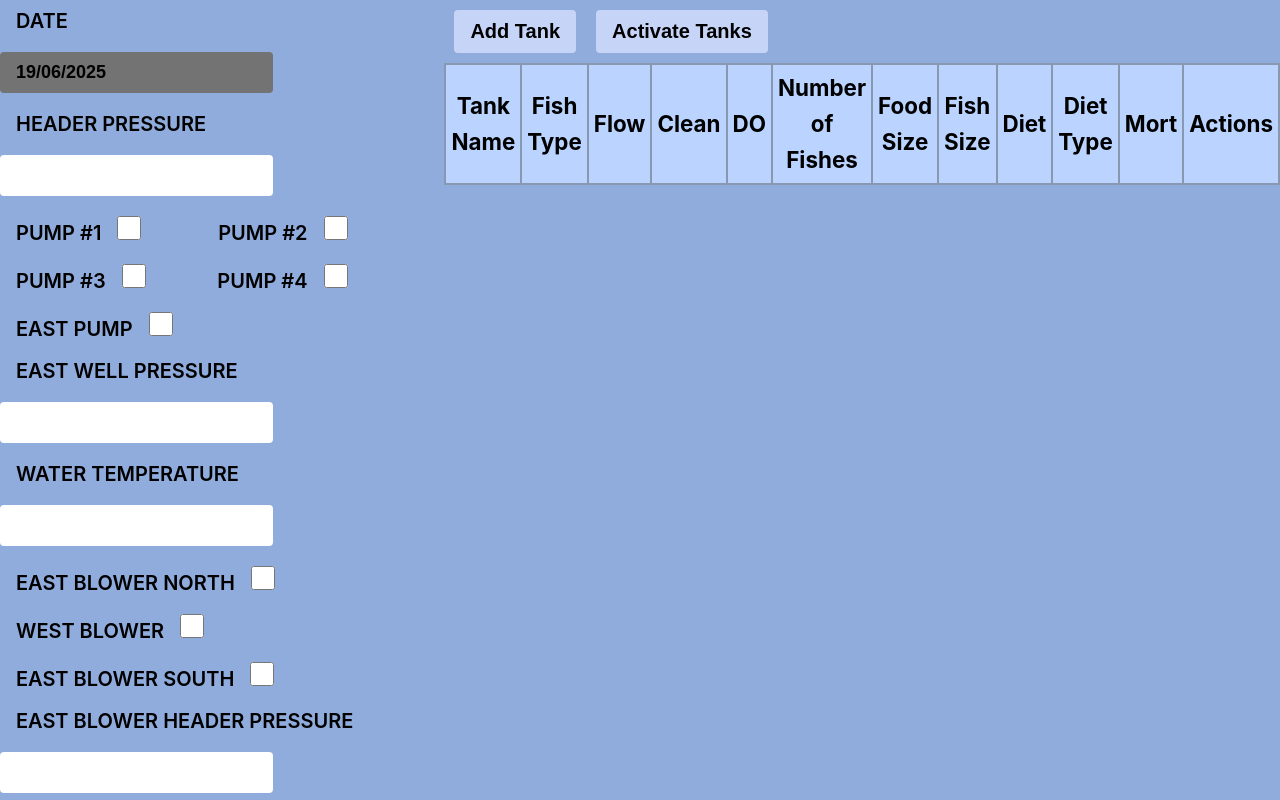
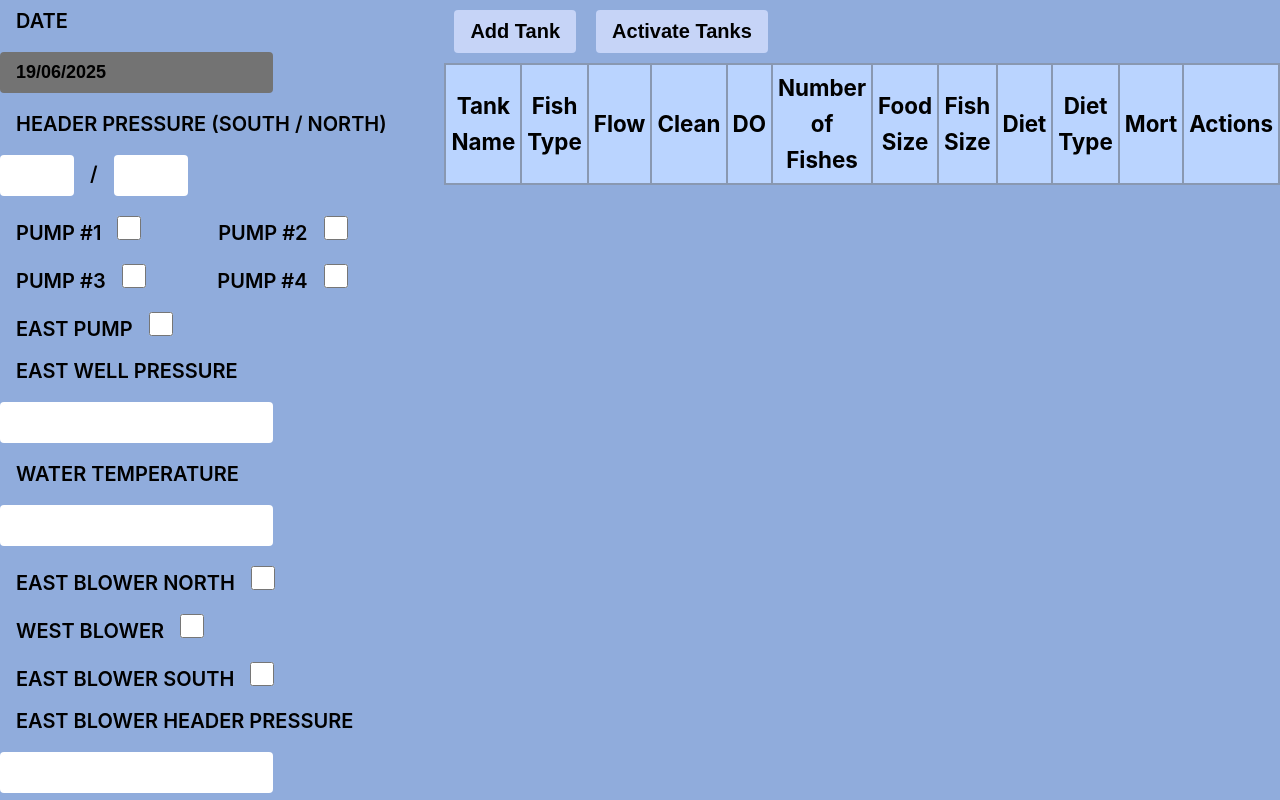
Before and after one commit to Lambton-Digital-Transformation-Lab/blue-water-anglers, a React (Vite) app in the folder src/renderer/: page /#/addRecords/1 in a window 1280 px wide. Shown: the top 800 px of the page. Built offline with nearby package versions, Linux system fonts and the light colour scheme.

Commit message:
Update 2 - Changing Flow and Clean to Yes or No labels, Splitting Header Pressure to North and South

```diff
--- a/src/renderer/src/assets/main.css
+++ b/src/renderer/src/assets/main.css
@@ -43,15 +43,15 @@ body {
   width: 30%;
 }
 
-.header-logo-container > img,
-.header-logo-container > h1 {
+.header-logo-container>img,
+.header-logo-container>h1 {
   padding: 20px;
   font-weight: bold;
   font-size: 2rem;
   color: var(--ba-text-white);
 }
 
-.header-logo-container > h1 {
+.header-logo-container>h1 {
   width: 30%;
 }
 
@@ -150,6 +150,25 @@ tr:hover {
   background-color: var(--ba-button-red);
 }
 
+.form__input {
+  padding: 10px;
+  border: none;
+  border-radius: 4px;
+  font-weight: 600;
+  margin: 10px 0;
+  font-size: 18px;
+  background-color: var(--ba-button-white);
+  color: var(--ba-text-black);
+}
+
+.form__label {
+  display: inline-block;
+  padding: 5px 16px;
+  font-weight: 600;
+  font-size: 20px;
+  color: var(--ba-text-black);
+}
+
 .add-record-container {
   display: flex;
   /* margin: 20px; */
@@ -206,12 +225,16 @@ td {
 }
 
 .chart-container {
-  width: 100%; /* full width */
-  overflow-x: auto; /* horizontal scroll if needed */
+  width: 100%;
+  /* full width */
+  overflow-x: auto;
+  /* horizontal scroll if needed */
   /* optional: fixed height or min-height */
   height: 450px;
-  border: 1px solid #ccc; /* just to visualize */
+  border: 1px solid #ccc;
+  /* just to visualize */
 }
+
 .scroll-container {
   width: 100%;
   overflow-x: auto;
@@ -261,6 +284,7 @@ td {
   tr {
     font-size: 0.9rem;
   }
+
   .footer .pagination {
     margin-left: 40%;
   }
@@ -286,10 +310,12 @@ td {
   .form__tank-block {
     display: flex;
   }
+
   .tank-form label {
     font-size: 12px;
     margin: 2px;
   }
+
   .tank-form input {
     width: 100px;
   }
@@ -297,6 +323,7 @@ td {
   .tank_table th {
     font-size: 0.8em;
   }
+
   .form__pumps-block {
     width: 100%;
   }
@@ -306,9 +333,11 @@ td {
     margin: 0;
     padding: 0;
   }
+
   .form-field-container label {
     font-size: 12px;
   }
+
   .form-field-container input {
     height: 14px;
     justify-self: end;
@@ -321,9 +350,7 @@ td {
 }
 
 /* SMALL SCREENS */
-@media (max-width: 620px) {
-}
+@media (max-width: 620px) {}
 
 /* MOBILE SMALL SCREENS */
-@media (max-width: 350px) {
-}
+@media (max-width: 350px) {}
--- a/src/renderer/src/components/pages/AddRecords.jsx
+++ b/src/renderer/src/components/pages/AddRecords.jsx
@@ -3,7 +3,7 @@ import { FormField } from '../molecules'
 import { TankTable } from '../organisms/TankTable/TankTable'
 import { TankForm } from './AddTanks'
 import { useNavigate, useParams, useLocation } from 'react-router-dom'
-import { Button } from '../atoms'
+import { Button, Input, Labels } from '../atoms'
 
 export const AddRecords = () => {
   const navigate = useNavigate()
@@ -18,6 +18,8 @@ export const AddRecords = () => {
 
   const [formData, setFormData] = useState({
     header_pressure_in: '',
+    header_pressure_in_south: '',
+    header_pressure_in_north: '',
     pump_1_active: false,
     pump_2_active: false,
     pump_3_active: false,
@@ -50,6 +52,16 @@ export const AddRecords = () => {
       const fetchData = async () => {
         const data = await window.electron.api.getRecordById(id)
         if (data) {
+          let pressures =
+            data.header_pressure_in && data.header_pressure_in !== ''
+              ? data.header_pressure_in.split('/')
+              : []
+          let header_pressure_in_south = pressures[0] ? parseInt(pressures[0].trim()) : ''
+          let header_pressure_in_north = pressures[1] ? parseInt(pressures[1].trim()) : ''
+
+          data.header_pressure_in_south = header_pressure_in_south
+          data.header_pressure_in_north = header_pressure_in_north
+
           setFormData(data)
           setTanks(data.tank_snapshots)
         }
@@ -103,6 +115,7 @@ export const AddRecords = () => {
   }
 
   const handleSubmit = async () => {
+    formData.header_pressure_in = `${formData.header_pressure_in_south} / ${formData.header_pressure_in_north}`
     formData.tank_snapshots = tanks
     const payload = {
       plant_reading: normalizeValues(formData),
@@ -139,12 +152,31 @@ export const AddRecords = () => {
           <div className="add-records-container">
             <FormField label="DATE" name="date" value={today} disabled />
 
-            <FormField
-              label="HEADER PRESSURE"
-              name="header_pressure_in"
-              value={formData.header_pressure_in}
-              onChange={handleChange}
-            />
+            <div className="form-field-container">
+              <label htmlFor={'header_pressure_in_south'} className="form__label">
+                HEADER PRESSURE (SOUTH / NORTH)
+              </label>
+              <input
+                className="form__input"
+                maxLength={'4'}
+                size={'3'}
+                name="header_pressure_in_south"
+                value={formData.header_pressure_in_south}
+                onChange={handleChange}
+              />
+              <label htmlFor={'header_pressure_in_north'} className="form__label">
+                {' '}
+                /{' '}
+              </label>
+              <input
+                className="form__input"
+                name="header_pressure_in_north"
+                maxLength={'4'}
+                size={'3'}
+                value={formData.header_pressure_in_north}
+                onChange={handleChange}
+              />
+            </div>
 
             <div className="form__pumps-block">
               <FormField
@@ -189,12 +221,14 @@ export const AddRecords = () => {
               name="east_well_pressure"
               value={formData.east_well_pressure}
               onChange={handleChange}
+              type='number'
             />
             <FormField
               label="WATER TEMPERATURE"
               name="water_temperature"
               value={formData.water_temperature}
               onChange={handleChange}
+              type='number'
             />
 
             <div className="form__blowers-block">
@@ -226,12 +260,14 @@ export const AddRecords = () => {
               name="east_blower_header_pressure"
               value={formData.east_blower_header_pressure}
               onChange={handleChange}
+              type='number'
             />
             <FormField
               label="WEST BLOWER HEADER PRESSURE"
               name="west_blower_header_pressure"
               value={formData.west_blower_header_pressure}
               onChange={handleChange}
+              type='number'
             />
 
             <FormField
@@ -247,12 +283,14 @@ export const AddRecords = () => {
               name="diesel_room_temperature"
               value={formData.diesel_room_temperature}
               onChange={handleChange}
+              type='number'
             />
             <FormField
               label="BATTERY VOLTAGE"
               name="battery_voltage"
               value={formData.battery_voltage}
               onChange={handleChange}
+              type='number'
             />
 
             <div className="form__generator-block">
@@ -278,12 +316,14 @@ export const AddRecords = () => {
                 name="generator_hours"
                 value={formData.generator_hours}
                 onChange={handleChange}
+                type='number'
               />
               <FormField
                 label="GENERATOR MINUTES"
                 name="generator_minutes"
                 value={formData.generator_minutes}
                 onChange={handleChange}
+                type='number'
               />
             </div>
 
@@ -292,6 +332,7 @@ export const AddRecords = () => {
               name="fuel_tank_level"
               value={formData.fuel_tank_level}
               onChange={handleChange}
+              type='number'
             />
 
             <div className="form__control-block">
--- a/src/renderer/src/components/pages/AddTanks.jsx
+++ b/src/renderer/src/components/pages/AddTanks.jsx
@@ -128,7 +128,7 @@ export const TankForm = ({ initialData = {}, onSave, onCancel }) => {
         ))}
       </Select>
 
-      <div className='form__tank-block'>
+      <div className="form__tank-block">
         {/* Fish Type Dropdown */}
         <Labels>FISH TYPE</Labels>
         <Select name="fish_type_name" value={tankData.fish_type_name} onChange={handleChange}>
@@ -157,7 +157,14 @@ export const TankForm = ({ initialData = {}, onSave, onCancel }) => {
           onChange={handleChange}
         />
       </div>
-      <FormField label="DO" name="do_level" value={tankData.do_level} onChange={handleChange} />
+
+      <FormField
+        type="number"
+        label="DO"
+        name="do_level"
+        value={tankData.do_level}
+        onChange={handleChange}
+      />
 
       {/* Food Size Dropdown */}
       <Labels>FOOD SIZE (EVERY TUESDAY)</Labels>
@@ -179,6 +186,7 @@ export const TankForm = ({ initialData = {}, onSave, onCancel }) => {
       <FormField
         label="FISH SIZE (EVERY TUESDAY)"
         name="fish_size"
+        type="number"
         value={tankData.fish_size}
         onChange={handleChange}
         disabled={!isTuesday && !isAdmin}
@@ -187,11 +195,18 @@ export const TankForm = ({ initialData = {}, onSave, onCancel }) => {
       <FormField
         label="NUMBER OF FISHES"
         name="number_of_fishes"
+        type="number"
         value={tankData.number_of_fishes}
         onChange={handleChange}
       />
 
-      <FormField label="DIET" name="diet" value={tankData.diet} onChange={handleChange} />
+      <FormField
+        type="number"
+        label="DIET"
+        name="diet"
+        value={tankData.diet}
+        onChange={handleChange}
+      />
 
       <Labels>DIET TYPE (GRAMS / L)</Labels>
       <Select name="diet_type" value={tankData.diet_type} onChange={handleChange}>
@@ -203,7 +218,13 @@ export const TankForm = ({ initialData = {}, onSave, onCancel }) => {
         ))}
       </Select>
 
-      <FormField label="MORT" name="mort" value={tankData.mort} onChange={handleChange} />
+      <FormField
+        label="MORT"
+        type="number"
+        name="mort"
+        value={tankData.mort}
+        onChange={handleChange}
+      />
 
       <Button onClick={handleSubmit}>Save</Button>
       <Button onClick={onCancel}>Cancel</Button>
--- a/src/renderer/src/components/pages/TankSnapshots.jsx
+++ b/src/renderer/src/components/pages/TankSnapshots.jsx
@@ -82,10 +82,10 @@ export const TankSnapshotViewer = (data = []) => {
               <td>{snap.timestamp}</td>
               <td>{snap.fish_type_name}</td>
               <td className={snap.flow ? 'active-table-cell' : 'inactive-table-cell'}>
-                {snap.flow ? 'True' : 'False'}
+                {snap.flow ? 'Yes' : 'No'}
               </td>
               <td className={snap.clean ? 'active-table-cell' : 'inactive-table-cell'}>
-                {snap.clean ? 'True' : 'False'}
+                {snap.clean ? 'Yes' : 'No'}
               </td>
               <td>{snap.do_level}</td>
               <td>{snap.number_of_fishes}</td>
```
